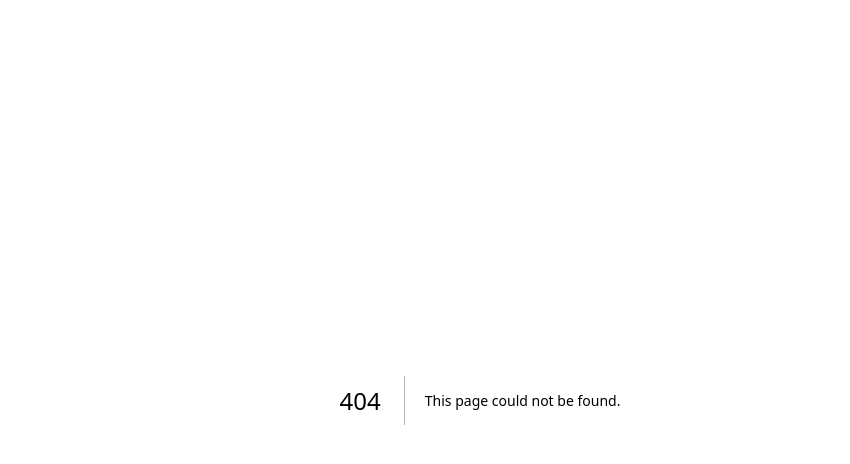
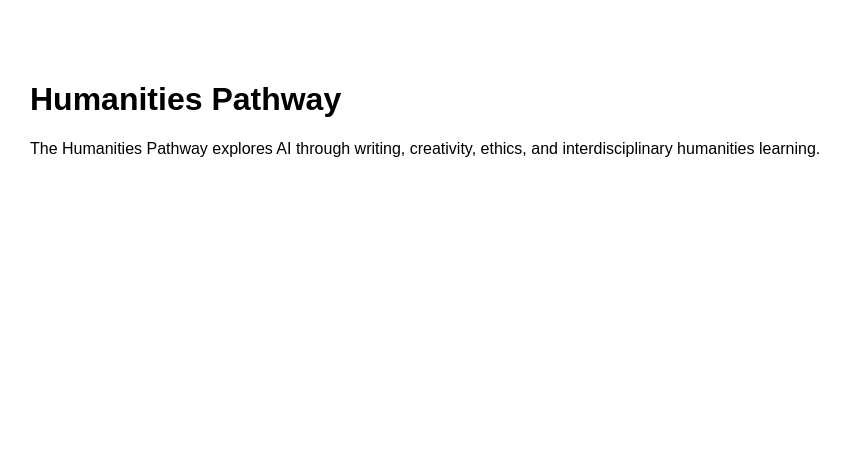
Before and after one commit to Suchocki88/UnderstandingAI.ai, a Next.js app: page /humanities in a window 1280 px wide. Before the commit this address had no page. Shown: the top 464 px of the page, without its empty margins (160-1010 px from the left). Built offline with nearby package versions, Linux system fonts and the light colour scheme.

Commit message:
Create page.tsx

```diff
--- /dev/null
+++ b/app/humanities/page.tsx
@@ -0,0 +1,10 @@
+export default function HumanitiesPage() {
+  return (
+    <main style={{ padding: "60px 24px", fontFamily: "Arial, sans-serif", maxWidth: 900, margin: "0 auto" }}>
+      <h1>Humanities Pathway</h1>
+      <p>
+        The Humanities Pathway explores AI through writing, creativity, ethics, and interdisciplinary humanities learning.
+      </p>
+    </main>
+  );
+}
```
